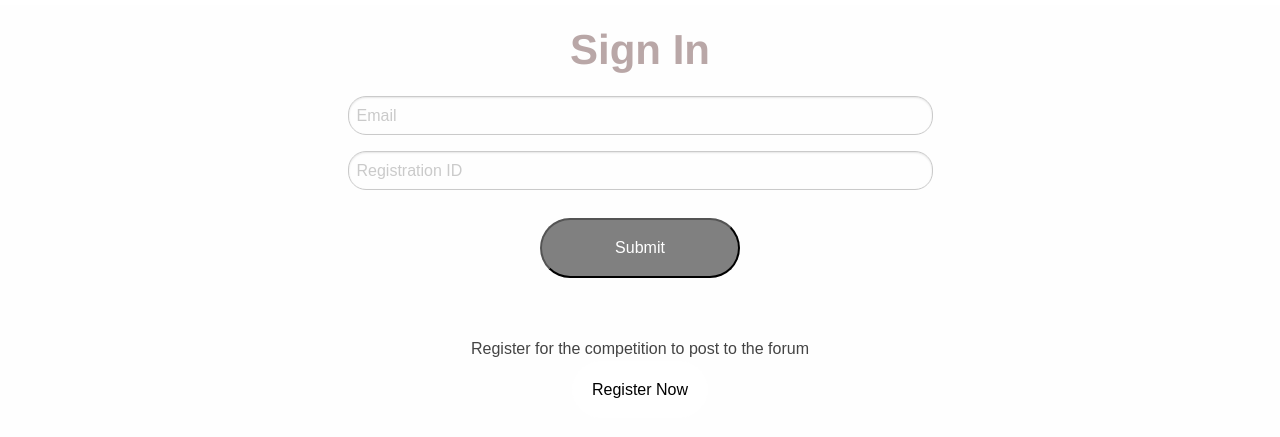
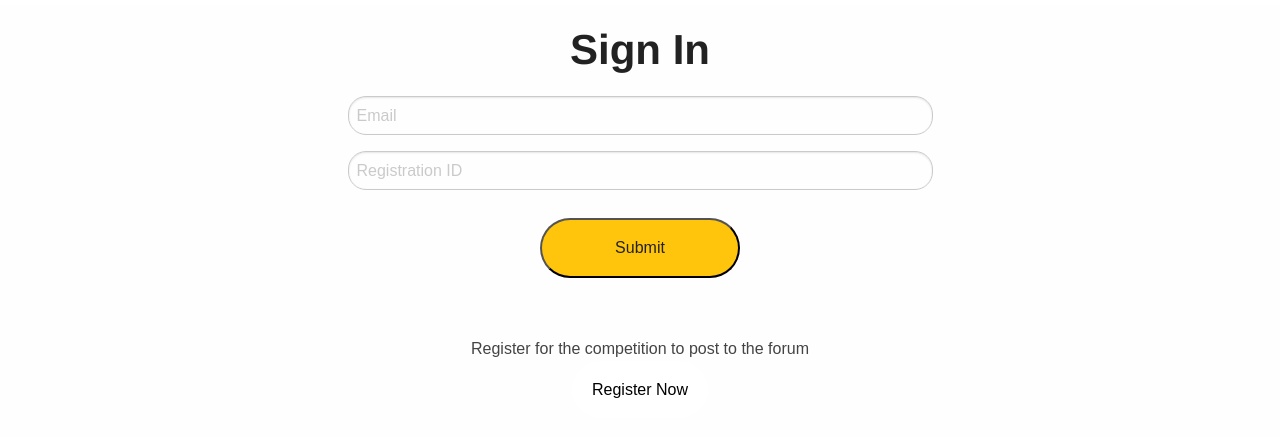
Before and after one commit to Olive1600/Charette, a plain HTML site: page login.html in a window 1280 px wide. Shown: the part 49-486 px from the top of the page. Drawn offline with Linux system fonts and the light colour scheme.

Commit message:
Add files via upload

```diff
--- a/css/app.css
+++ b/css/app.css
@@ -54,7 +54,7 @@ nav div ul li a:active {
 /*General tags */
 
 main h1 {
-    color: rgb(185, 167, 167);
+    color: #222222;
 
 }
 
@@ -63,8 +63,8 @@ main h1 {
 }
 
 .butt-main {
-    color: white;
-    background-color: grey;
+    color: #222222;
+    background-color: #FFC40C;
 }
 
 .butt-second {
```
